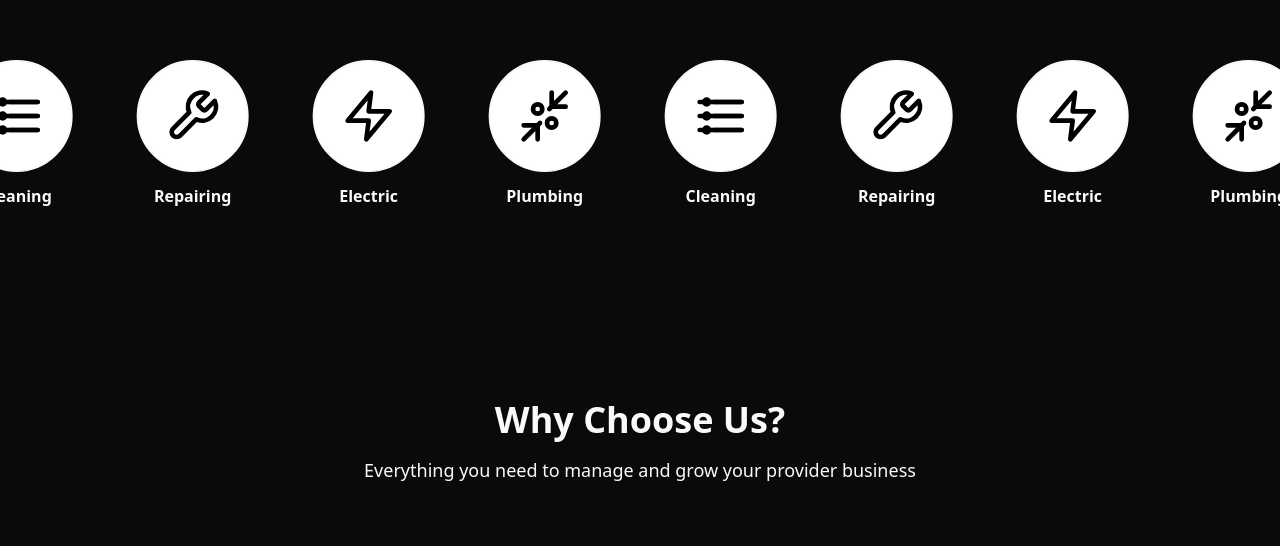
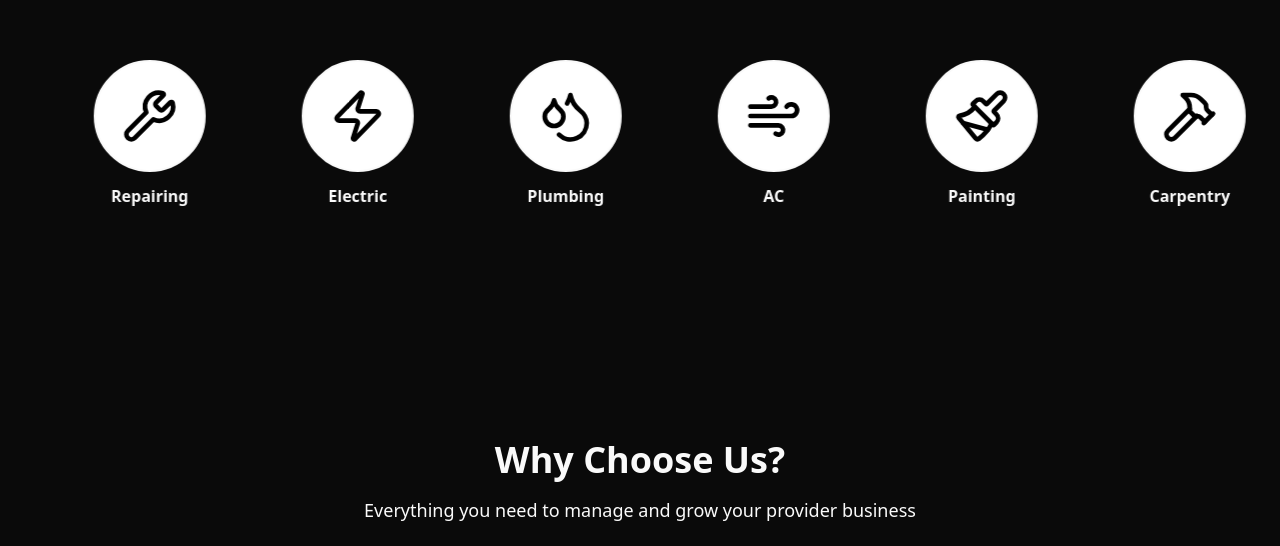
Before and after one commit to darshanghoghari/fixora_digital_web, a Next.js app: page / in a window 1280 px wide. Shown: the part 976-1522 px from the top of the page. Built offline with nearby package versions, Linux system fonts and the light colour scheme.

Commit message:
Refactor InfiniteScrollServices component to enhance functionality and UI. Replaced service icons with new designs, added auto-scroll feature, and implemented drag-to-scroll functionality. Removed slow scrolling animation from globals.css for improved performance.

```diff
--- a/src/app/globals.css
+++ b/src/app/globals.css
@@ -61,16 +61,3 @@ body {
     opacity: 1;
   }
 }
-
-@keyframes scroll-slow {
-  0% {
-    transform: translateX(0);
-  }
-  100% {
-    transform: translateX(-33.333%);
-  }
-}
-
-.animate-scroll-slow {
-  animation: scroll-slow 60s linear infinite;
-}
--- a/src/components/InfiniteScrollServices.tsx
+++ b/src/components/InfiniteScrollServices.tsx
@@ -1,46 +1,171 @@
 "use client";
 
-import { motion } from "framer-motion";
-import { CleaningIcon, RepairingIcon, ElectricIcon, PlumbingIcon } from "./ServiceIcons";
+import { useState, useEffect } from "react";
+import { motion, PanInfo, useMotionValue, animate } from "framer-motion";
+import {
+  Sparkles,
+  Wrench,
+  Zap,
+  Droplets,
+  Wind,
+  Paintbrush,
+  Hammer,
+  Flower2,
+  Refrigerator,
+  Bug,
+  SquareStack,
+} from "lucide-react";
 
 const services = [
-  { name: "Cleaning", icon: CleaningIcon },
-  { name: "Repairing", icon: RepairingIcon },
-  { name: "Electric", icon: ElectricIcon },
-  { name: "Plumbing", icon: PlumbingIcon },
+  { name: "Cleaning", icon: Sparkles },
+  { name: "Repairing", icon: Wrench },
+  { name: "Electric", icon: Zap },
+  { name: "Plumbing", icon: Droplets },
+  { name: "AC", icon: Wind },
+  { name: "Painting", icon: Paintbrush },
+  { name: "Carpentry", icon: Hammer },
+  { name: "Gardening", icon: Flower2 },
+  { name: "Appliance", icon: Refrigerator },
+  { name: "Pest Control", icon: Bug },
+  { name: "Flooring", icon: SquareStack },
 ];
 
 export default function InfiniteScrollServices() {
-  const duplicatedServices = [...services, ...services, ...services];
+  const [currentIndex, setCurrentIndex] = useState(0);
+  const [itemsPerView, setItemsPerView] = useState(5);
+  const [isPaused, setIsPaused] = useState(false);
+  const x = useMotionValue(0);
+  const itemWidth = 160;
+
+  useEffect(() => {
+    const updateItemsPerView = () => {
+      setItemsPerView(window.innerWidth >= 768 ? 5 : 3);
+    };
+    updateItemsPerView();
+    window.addEventListener("resize", updateItemsPerView);
+    return () => window.removeEventListener("resize", updateItemsPerView);
+  }, []);
+
+  const maxIndex = Math.max(0, services.length - itemsPerView);
+
+  // Auto-scroll functionality
+  useEffect(() => {
+    if (isPaused) return;
+    if (maxIndex <= 0) return;
+
+    const interval = setInterval(() => {
+      setCurrentIndex((prev) => {
+        const next = prev + 1;
+        if (next > maxIndex) {
+          return 0; // Loop back to start
+        }
+        return next;
+      });
+    }, 3000); // Change slide every 3 seconds
+
+    return () => clearInterval(interval);
+  }, [isPaused, maxIndex]);
+
+  const handleDragEnd = (
+    _: MouseEvent | TouchEvent | PointerEvent,
+    info: PanInfo
+  ) => {
+    const threshold = 50;
+    let newIndex = currentIndex;
+
+    if (info.offset.x < -threshold && currentIndex < maxIndex) {
+      newIndex = Math.min(currentIndex + 1, maxIndex);
+    } else if (info.offset.x > threshold && currentIndex > 0) {
+      newIndex = Math.max(currentIndex - 1, 0);
+    }
+
+    setCurrentIndex(newIndex);
+    setIsPaused(false);
+
+    animate(x, -newIndex * itemWidth, {
+      type: "spring",
+      stiffness: 400,
+      damping: 35,
+      mass: 0.8,
+    });
+  };
+
+  useEffect(() => {
+    const controls = animate(x, -currentIndex * itemWidth, {
+      type: "spring",
+      stiffness: 400,
+      damping: 35,
+      mass: 0.8,
+    });
+    return controls.stop;
+  }, [currentIndex, itemWidth, x]);
 
   return (
     <section className="py-16 md:py-24 bg-background overflow-hidden relative">
       <div className="absolute inset-0 bg-gradient-to-b from-transparent via-primary/5 to-transparent opacity-50"></div>
 
-      <div className="relative">
-        <div className="flex animate-scroll-slow w-fit hover:[animation-play-state:paused]">
-          {duplicatedServices.map((service, index) => {
+      <div className="relative container mx-auto px-4 sm:px-6 lg:px-8">
+        <div
+          className="overflow-hidden cursor-grab active:cursor-grabbing"
+          onMouseEnter={() => setIsPaused(true)}
+          onMouseLeave={() => setIsPaused(false)}
+        >
+          <motion.div
+            drag="x"
+            dragConstraints={{ left: -maxIndex * itemWidth, right: 0 }}
+            dragElastic={0.15}
+            dragMomentum={false}
+            onDragStart={() => setIsPaused(true)}
+            onDragEnd={handleDragEnd}
+            style={{ x }}
+            className="flex will-change-transform"
+            whileDrag={{ cursor: "grabbing" }}
+            transition={{ type: "spring", stiffness: 400, damping: 35 }}
+          >
+            {services.map((service) => {
               const IconComponent = service.icon;
 
               return (
                 <motion.div
-                key={`${service.name}-${index}`}
+                  key={service.name}
                   initial={{ opacity: 0, scale: 0.8 }}
                   animate={{ opacity: 1, scale: 1 }}
-                transition={{ duration: 0.5, delay: index * 0.1 }}
-                className="flex-shrink-0 mx-6 md:mx-8 group"
+                  transition={{ duration: 0.3 }}
+                  className="flex-shrink-0 mx-4 md:mx-6 group"
+                  style={{ width: itemWidth }}
                 >
                   <div className="flex flex-col items-center">
                     <div className="w-24 h-24 md:w-28 md:h-28 rounded-full bg-white border-2 border-border group-hover:border-primary/50 flex items-center justify-center transition-all duration-300 group-hover:shadow-xl group-hover:shadow-primary/20 group-hover:scale-105 mb-3">
-                    <div className="w-12 h-12 md:w-14 md:h-14 text-black group-hover:text-primary transition-colors">
-                      <IconComponent />
+                      <IconComponent className="w-12 h-12 md:w-14 md:h-14 text-black group-hover:text-primary transition-colors" />
                     </div>
-                  </div>
-                  <h3 className="text-sm md:text-base font-bold text-foreground group-hover:text-primary transition-colors">
+                    <h3 className="text-sm md:text-base font-bold text-foreground group-hover:text-primary transition-colors text-center">
                       {service.name}
                     </h3>
                   </div>
                 </motion.div>
+              );
+            })}
+          </motion.div>
+        </div>
+
+        {/* Navigation dots */}
+        <div className="flex justify-center gap-2 mt-8">
+          {Array.from({
+            length: Math.ceil(services.length / itemsPerView),
+          }).map((_, index) => {
+            const pageIndex = index * itemsPerView;
+            return (
+              <button
+                key={index}
+                onClick={() => setCurrentIndex(Math.min(pageIndex, maxIndex))}
+                className={`h-2 rounded-full transition-all duration-300 ${
+                  currentIndex >= pageIndex &&
+                  currentIndex < pageIndex + itemsPerView
+                    ? "w-8 bg-primary"
+                    : "w-2 bg-muted-foreground/50 hover:bg-muted-foreground/75"
+                }`}
+                aria-label={`Go to page ${index + 1}`}
+              />
             );
           })}
         </div>
--- a/src/components/ServiceIcons.tsx
+++ b/src/components/ServiceIcons.tsx
@@ -9,10 +9,10 @@ export const CleaningIcon = () => (
     className="w-full h-full"
   >
     <path d="M3 12h18M3 6h18M3 18h18" />
-    <circle cx="6" cy="6" r="1" />
-    <circle cx="6" cy="12" r="1" />
-    <circle cx="6" cy="18" r="1" />
-    <path d="M9 6h12M9 12h12M9 18h12" />
+    <path d="M6 3v18M18 3v18" />
+    <circle cx="6" cy="6" r="1.5" />
+    <circle cx="6" cy="12" r="1.5" />
+    <circle cx="6" cy="18" r="1.5" />
   </svg>
 );
 
@@ -61,3 +61,118 @@ export const PlumbingIcon = () => (
     <circle cx="15" cy="15" r="2" />
   </svg>
 );
+
+export const ACIcon = () => (
+  <svg
+    viewBox="0 0 24 24"
+    fill="none"
+    stroke="currentColor"
+    strokeWidth="2"
+    strokeLinecap="round"
+    strokeLinejoin="round"
+    className="w-full h-full"
+  >
+    <rect x="2" y="4" width="20" height="16" rx="2" />
+    <path d="M6 8h12M6 12h12M6 16h8" />
+    <path d="M8 20h8M12 16v4" />
+  </svg>
+);
+
+export const PaintingIcon = () => (
+  <svg
+    viewBox="0 0 24 24"
+    fill="none"
+    stroke="currentColor"
+    strokeWidth="2"
+    strokeLinecap="round"
+    strokeLinejoin="round"
+    className="w-full h-full"
+  >
+    <path d="M9 2v6h6V2" />
+    <path d="M9 8l-3 3 3 3 6-6-3-3" />
+    <path d="M15 14l3 3-3 3" />
+    <path d="M3 11l3 3" />
+  </svg>
+);
+
+export const CarpentryIcon = () => (
+  <svg
+    viewBox="0 0 24 24"
+    fill="none"
+    stroke="currentColor"
+    strokeWidth="2"
+    strokeLinecap="round"
+    strokeLinejoin="round"
+    className="w-full h-full"
+  >
+    <path d="M15 2l4 4-8 8-4-4z" />
+    <path d="M12 22v-8l8-8" />
+    <path d="M2 12l8 8" />
+    <path d="M6 6l2 2M18 18l2 2" />
+  </svg>
+);
+
+export const GardeningIcon = () => (
+  <svg
+    viewBox="0 0 24 24"
+    fill="none"
+    stroke="currentColor"
+    strokeWidth="2"
+    strokeLinecap="round"
+    strokeLinejoin="round"
+    className="w-full h-full"
+  >
+    <path d="M12 2C8 2 4 6 4 10c0 4 4 8 8 8s8-4 8-8c0-4-4-8-8-8z" />
+    <path d="M12 10v12M8 14h8" />
+    <circle cx="12" cy="18" r="1" />
+  </svg>
+);
+
+export const ApplianceIcon = () => (
+  <svg
+    viewBox="0 0 24 24"
+    fill="none"
+    stroke="currentColor"
+    strokeWidth="2"
+    strokeLinecap="round"
+    strokeLinejoin="round"
+    className="w-full h-full"
+  >
+    <rect x="2" y="4" width="20" height="16" rx="2" />
+    <path d="M6 8h12M6 12h12M6 16h8" />
+    <circle cx="9" cy="16" r="1" />
+    <circle cx="15" cy="16" r="1" />
+  </svg>
+);
+
+export const PestControlIcon = () => (
+  <svg
+    viewBox="0 0 24 24"
+    fill="none"
+    stroke="currentColor"
+    strokeWidth="2"
+    strokeLinecap="round"
+    strokeLinejoin="round"
+    className="w-full h-full"
+  >
+    <circle cx="12" cy="12" r="8" />
+    <path d="M12 2v4M12 18v4M2 12h4M18 12h4" />
+    <circle cx="12" cy="12" r="3" />
+    <path d="M8 8l2 2M16 8l-2 2M8 16l2-2M16 16l-2-2" />
+  </svg>
+);
+
+export const FlooringIcon = () => (
+  <svg
+    viewBox="0 0 24 24"
+    fill="none"
+    stroke="currentColor"
+    strokeWidth="2"
+    strokeLinecap="round"
+    strokeLinejoin="round"
+    className="w-full h-full"
+  >
+    <rect x="3" y="3" width="18" height="18" rx="1" />
+    <path d="M3 9h18M3 15h18M9 3v18M15 3v18" />
+  </svg>
+);
```
Lines whose indentation alone changed are shown as unchanged.
